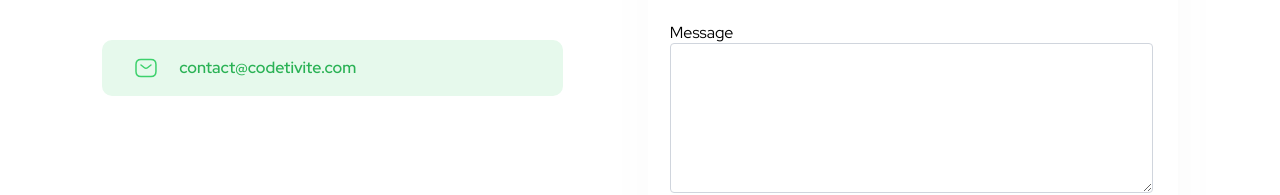
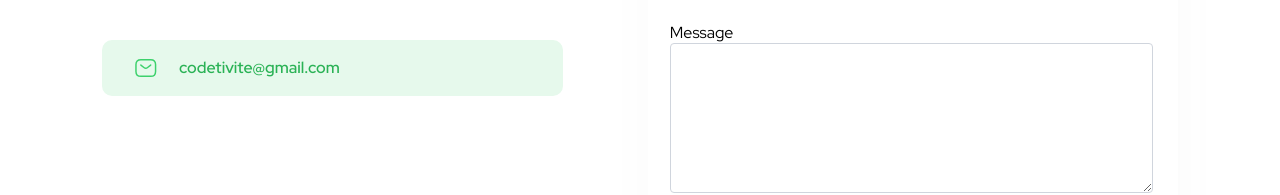
Before and after one commit to CodetiviteCore/codetivite-frontend, a React (Create React App) app: page /contact-us in a window 1280 px wide. Shown: the part 407-602 px from the top of the page. Built offline with nearby package versions, Linux system fonts and the light colour scheme.

Commit message:
feat: Create branch for API post endpoint Create branch for API post endpoint

```diff
--- a/src/pages/SharedPages/ContactUsPage/ContactUs.js
+++ b/src/pages/SharedPages/ContactUsPage/ContactUs.js
@@ -22,11 +22,11 @@ const ContactUs = () => {
         </Button>
 
         <Button contact onClick={() => {
-          window.open('mailto:codetivite@gmail.com?subject=Hello Codetivite', '_blank');
+          window.open('mailto:codetivite@gmail.com?subject=Hello Codetivite', '_blank', 'noopener noreferrer');
         }}>
           <ButtonFlexContainer>
             <Sms />
-            <p>contact@codetivite.com</p>
+            <p>codetivite@gmail.com</p>
           </ButtonFlexContainer>
         </Button>
       </ContactDetails>
```
